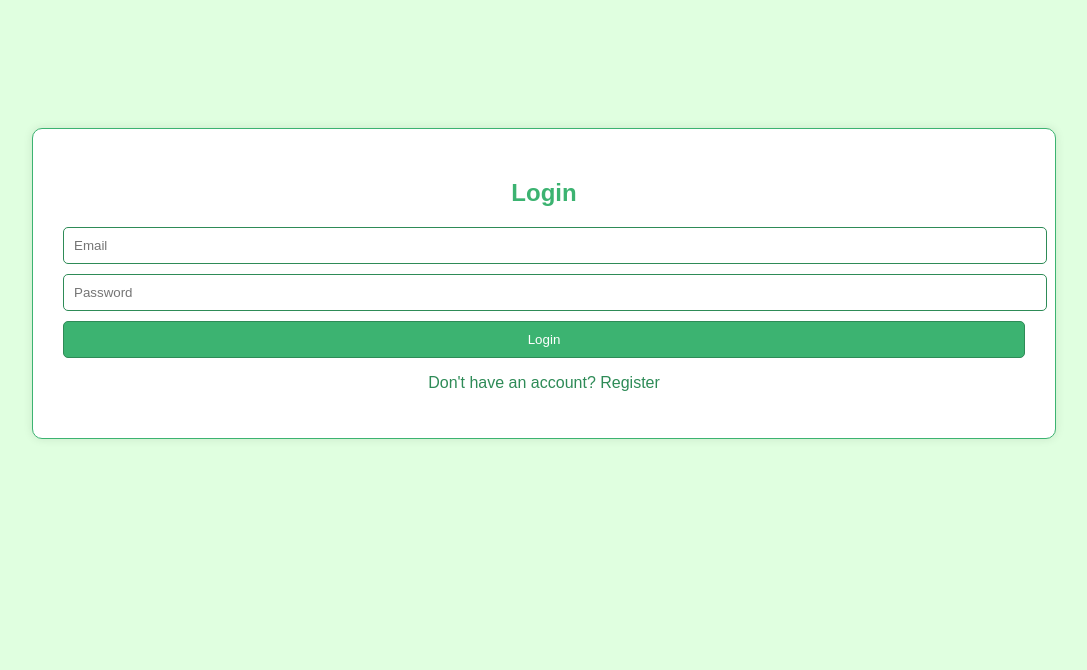
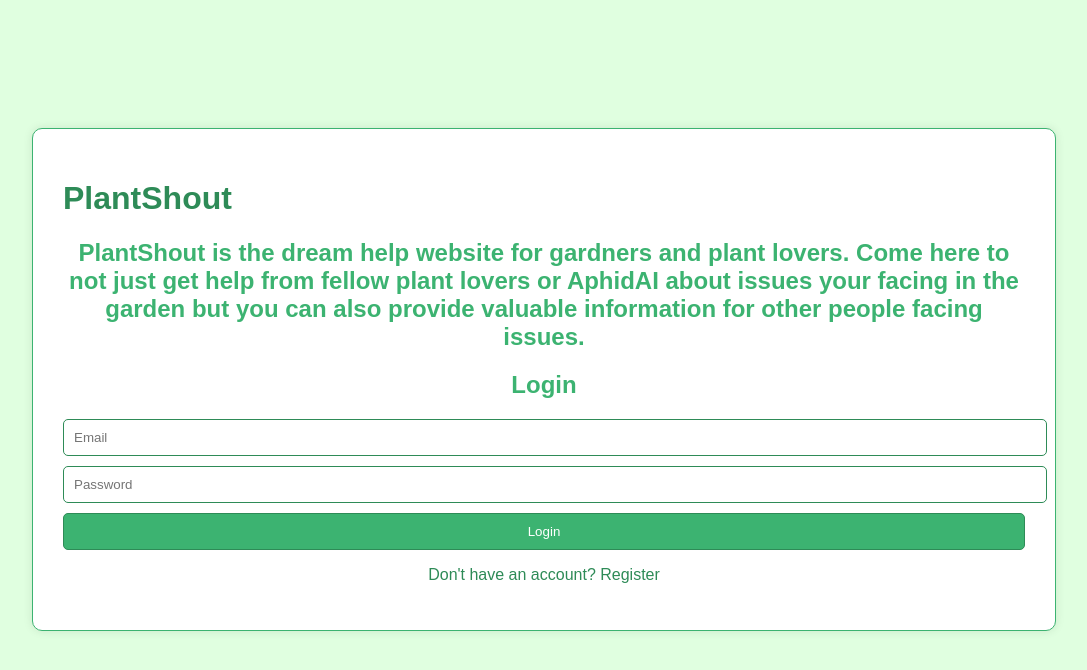
Before and after one commit to cjacobs3971/PlantShout, a React (Create React App) app in the folder frontend/: page /login in a window 1280 px wide. Shown: the top 670 px of the page, without its empty margins (96-1183 px from the left). Built offline with nearby package versions, Linux system fonts and the light colour scheme.

Commit message:
added intro blub to login page

```diff
--- a/frontend/src/components/LoginRegister.js
+++ b/frontend/src/components/LoginRegister.js
@@ -51,6 +51,13 @@ const LoginRegister = () => {
 
   return (
     <div className="login-register">
+    <div className = "intro_text">
+      <h1>PlantShout</h1>
+      <h2>PlantShout is the dream help website for gardners and plant lovers.
+        Come here to not just get help from fellow plant lovers or AphidAI about issues your facing in the garden
+        but you can also provide valuable information for other people facing issues.
+         </h2>
+    </div>
       <form onSubmit={handleSubmit}>
         <h2>{isLogin ? 'Login' : 'Register'}</h2>
         <input type="email" name="email" placeholder="Email" required />
```
